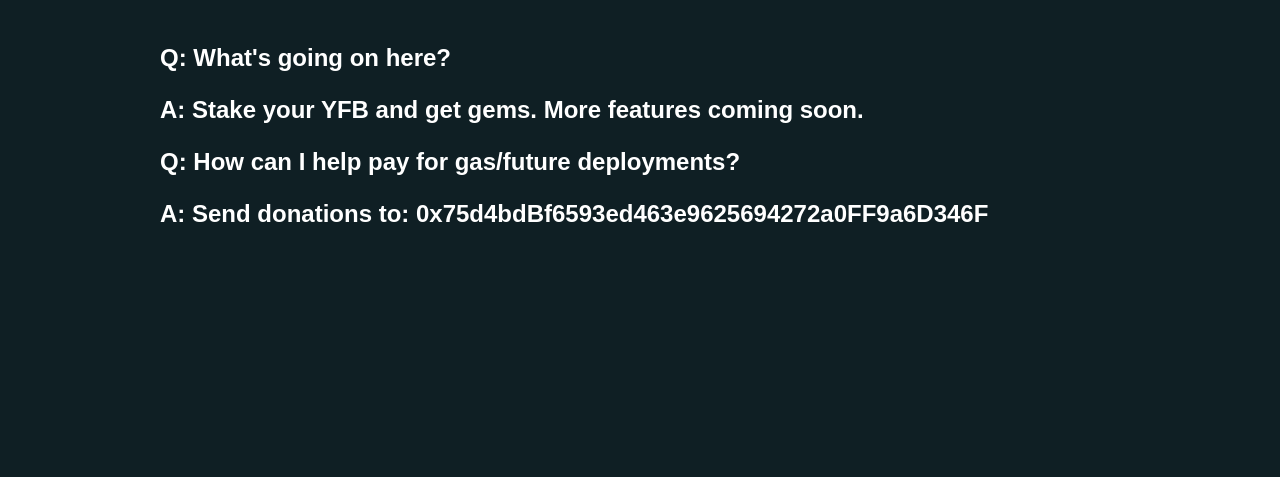
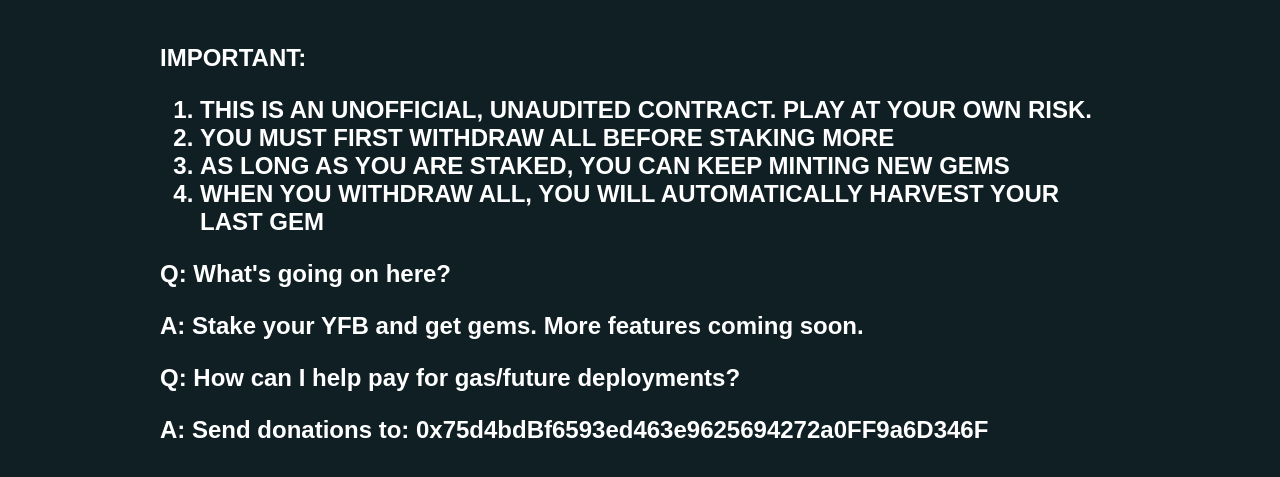
Before and after one commit to owenshen24/lockup-yfb, a plain HTML site: page website/faq.html in a window 1280 px wide. Shown: the part 77-554 px from the top of the page. Drawn offline with Linux system fonts and the light colour scheme.

Commit message:
Added more to FAQ

```diff
--- a/website/faq.html
+++ b/website/faq.html
@@ -28,6 +28,13 @@
 
   <div id="container">
     <div id="faq">
+      <p> IMPORTANT:</p>
+      <ol>
+        <li>THIS IS AN UNOFFICIAL, UNAUDITED CONTRACT. PLAY AT YOUR OWN RISK.</li>
+        <li>YOU MUST FIRST WITHDRAW ALL BEFORE STAKING MORE</li>
+        <li>AS LONG AS YOU ARE STAKED, YOU CAN KEEP MINTING NEW GEMS</li>
+        <li>WHEN YOU WITHDRAW ALL, YOU WILL AUTOMATICALLY HARVEST YOUR LAST GEM</li>
+      </ol>
       <p>
         Q: What's going on here?
       </p>
```
